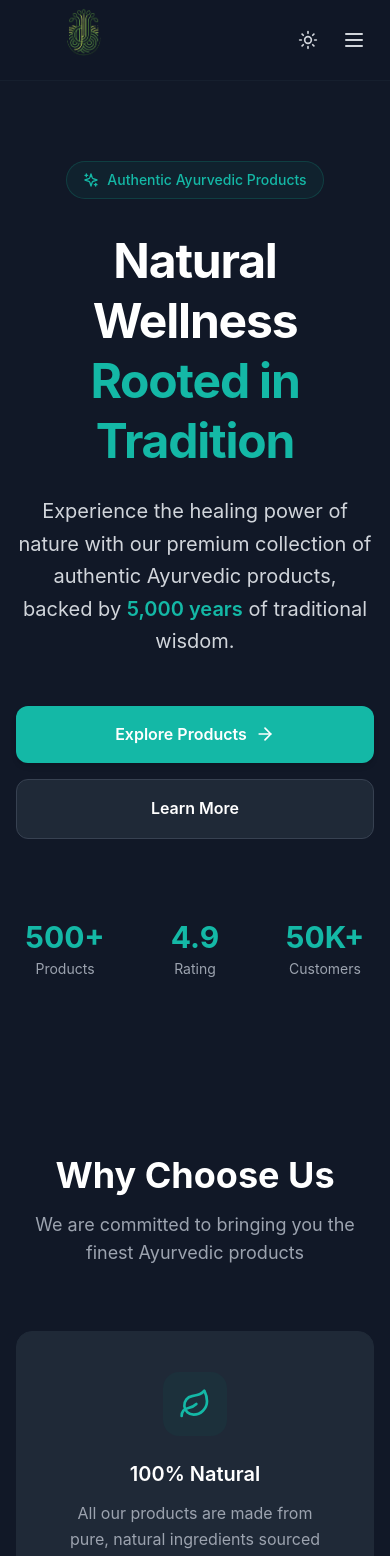
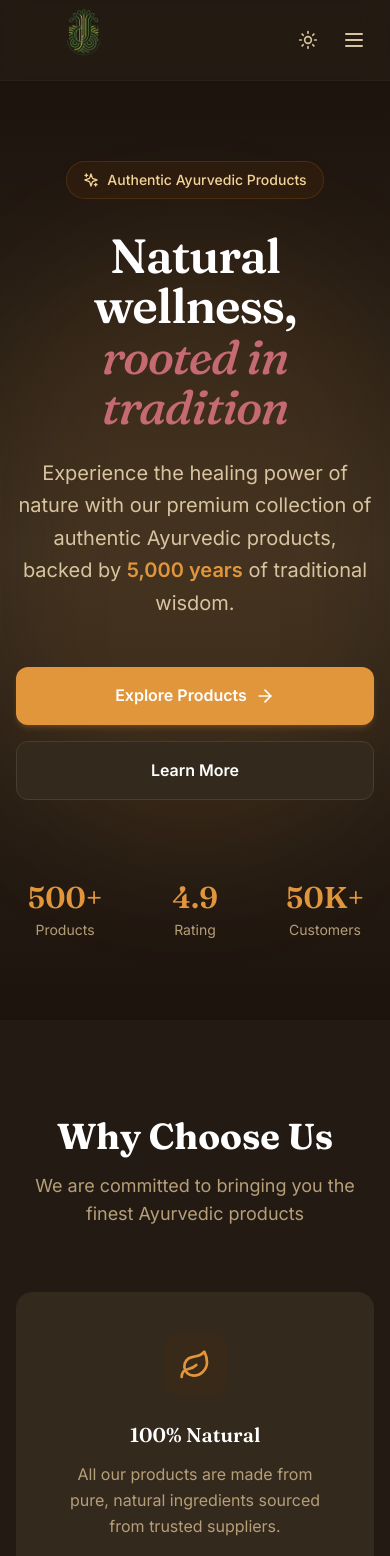
Before and after one commit to Snd3sh/ayurveda-ui, a React (Vite) app: page / in a window 390 px wide. Shown: the top 1556 px of the page. Built offline with nearby package versions, Linux system fonts and the light colour scheme; no server answers.

Commit message:
Update website UI and theme

```diff
--- a/src/index.css
+++ b/src/index.css
@@ -1,3 +1,5 @@
+@import url("https://fonts.googleapis.com/css2?family=Fraunces:ital,opsz,wght@0,9..144,400;0,9..144,500;0,9..144,600;0,9..144,700;1,9..144,500&family=Inter:wght@400;500;600;700&display=swap");
+
 @tailwind base;
 @tailwind components;
 @tailwind utilities;
@@ -25,6 +27,14 @@
   -moz-osx-font-smoothing: grayscale;
 }
 
+/* Headings use the display serif everywhere by default */
+h1,
+h2,
+h3,
+h4 {
+  font-family: "Fraunces", Georgia, serif;
+}
+
 /* ============================================
    BODY
    ============================================ */
@@ -33,8 +43,8 @@ body {
   margin: 0;
   min-height: 100vh;
 
-  background-color: #ffffff;
-  color: #0f172a;
+  background-color: #fffcf6;
+  color: #2b1d14;
 
   transition:
     background-color 300ms ease,
@@ -44,8 +54,8 @@ body {
 /* Dark mode */
 
 html.dark body {
-  background-color: #111827;
-  color: #f9fafb;
+  background-color: #1c130d;
+  color: #f3e7d0;
 }
 
 /* ============================================
@@ -115,30 +125,30 @@ img {
 }
 
 ::-webkit-scrollbar-track {
-  background: #f1f5f9;
+  background: #f5ebd8;
 }
 
 ::-webkit-scrollbar-thumb {
-  background: #cbd5e1;
+  background: #d8c4a0;
   border-radius: 999px;
 }
 
 ::-webkit-scrollbar-thumb:hover {
-  background: #94a3b8;
+  background: #e2963b;
 }
 
 /* Dark scrollbar */
 
 html.dark ::-webkit-scrollbar-track {
-  background: #111827;
+  background: #1c130d;
 }
 
 html.dark ::-webkit-scrollbar-thumb {
-  background: #374151;
+  background: #4a3d2e;
 }
 
 html.dark ::-webkit-scrollbar-thumb:hover {
-  background: #4b5563;
+  background: #e2963b;
 }
 
 /* ============================================
@@ -146,6 +156,20 @@ html.dark ::-webkit-scrollbar-thumb:hover {
    ============================================ */
 
 ::selection {
-  background: #14b8a6;
-  color: white;
+  background: #e2963b;
+  color: #2b1d14;
 }
+
+/* ============================================
+   SHIMMER (used for skeletons / signature sheen)
+   ============================================ */
+
+.shimmer-sheen {
+  background: linear-gradient(
+    110deg,
+    transparent 40%,
+    rgba(226, 150, 59, 0.35) 50%,
+    transparent 60%
+  );
+  background-size: 200% 100%;
+}
--- a/src/pages/Contact.tsx
+++ b/src/pages/Contact.tsx
@@ -49,7 +49,7 @@ const Contact = () => {
                 </div>
                 <div>
                   <h3 className="font-semibold text-lg text-gray-900 dark:text-white mb-1">Phone</h3>
-                  <p className="text-gray-600 dark:text-gray-400">+1 234 567 8900</p>
+                  <p className="text-gray-600 dark:text-gray-400">+977 98794 32101</p>
                 </div>
               </div>
               <div className="flex items-start gap-4 p-4 rounded-xl hover:bg-gray-50 dark:hover:bg-gray-700/30 transition-colors">
@@ -59,9 +59,9 @@ const Contact = () => {
                 <div>
                   <h3 className="font-semibold text-lg text-gray-900 dark:text-white mb-1">Address</h3>
                   <p className="text-gray-600 dark:text-gray-400">
-                    123 Wellness Street
+                    Bhalupahad
                     <br />
-                    Health City, HC 12345
+                    Pokhara
                     <br />
                     India
                   </p>
--- a/src/pages/Home.tsx
+++ b/src/pages/Home.tsx
@@ -1,21 +1,21 @@
-import { Link } from 'react-router-dom';
-import { ArrowRight, Leaf, Heart, Shield, Sparkles } from 'lucide-react';
-import { useEffect } from 'react';
-import { clearAuthCache } from '../utils/adminAuth';
+import { Link } from "react-router-dom";
+import { ArrowRight, Leaf, Heart, Shield, Sparkles } from "lucide-react";
+import { useEffect } from "react";
+import { clearAuthCache } from "../utils/adminAuth";
 
 const Home = () => {
   // Check for token in URL (from OAuth callback for non-admin users)
   useEffect(() => {
     const urlParams = new URLSearchParams(window.location.search);
-    const tokenFromUrl = urlParams.get('token');
+    const tokenFromUrl = urlParams.get("token");
 
     if (tokenFromUrl) {
-      console.log('[Home] 🔑 Token found in URL, storing in localStorage');
-      localStorage.setItem('auth_token', tokenFromUrl);
-      console.log('[Home] ✅ Token stored in localStorage');
+      console.log("[Home] 🔑 Token found in URL, storing in localStorage");
+      localStorage.setItem("auth_token", tokenFromUrl);
+      console.log("[Home] ✅ Token stored in localStorage");
 
       // Remove token from URL
-      window.history.replaceState({}, '', '/');
+      window.history.replaceState({}, "", "/");
 
       // Clear auth cache to force fresh check
       clearAuthCache();
@@ -24,27 +24,37 @@ const Home = () => {
 
   return (
     <div className="animate-fade-in">
-      {/* Hero Section - Clean & Minimal */}
-      <section className="relative min-h-[85vh] flex items-center bg-gradient-to-b from-white via-teal-50/20 to-white dark:from-gray-900 dark:via-gray-900 dark:to-gray-900 overflow-hidden">
+      {/* Hero Section */}
+      <section className="relative min-h-[85vh] flex items-center bg-gradient-to-b from-[#FBF3E4] via-[#FAEACB]/40 to-[#FFFCF6] dark:from-[#1C130D] dark:via-[#33291D] dark:to-[#1C130D] overflow-hidden">
+        {/* Soft radial warmth behind headline */}
+        <div className="pointer-events-none absolute inset-0 flex items-center justify-center">
+          <div className="w-[600px] h-[600px] rounded-full bg-primary/10 dark:bg-primary/10 blur-3xl" />
+        </div>
 
         <div className="max-w-7xl mx-auto px-4 sm:px-6 lg:px-8 relative z-10 w-full py-20">
           <div className="max-w-4xl mx-auto text-center space-y-8">
             {/* Badge */}
-            <div className="inline-flex items-center gap-2 px-4 py-2 rounded-full bg-teal-50 dark:bg-teal-900/20 border border-teal-100 dark:border-teal-800/50 text-sm text-primary font-medium">
+            <div className="inline-flex items-center gap-2 px-4 py-2 rounded-full bg-teal-50 dark:bg-teal-900/30 border border-teal-200 dark:border-teal-800/50 text-sm text-secondary dark:text-teal-200 font-medium">
               <Sparkles className="w-4 h-4" />
               <span>Authentic Ayurvedic Products</span>
             </div>
 
             {/* Main Heading */}
             <div className="space-y-6">
-              <h1 className="text-5xl md:text-6xl lg:text-7xl font-bold leading-tight tracking-tight">
-                <span className="text-gray-900 dark:text-white">Natural Wellness</span>
+              <h1 className="font-serif text-5xl md:text-6xl lg:text-7xl font-semibold leading-[1.05] tracking-tight">
+                <span className="text-gray-900 dark:text-white">
+                  Natural wellness,
+                </span>
                 <br />
-                <span className="text-primary">Rooted in Tradition</span>
+                <span className="italic text-accent dark:text-maroon-300">
+                  rooted in tradition
+                </span>
               </h1>
               <p className="text-xl md:text-2xl text-gray-600 dark:text-gray-300 leading-relaxed max-w-2xl mx-auto">
-                Experience the healing power of nature with our premium collection of authentic Ayurvedic products,
-                backed by <span className="text-primary font-semibold">5,000 years</span> of traditional wisdom.
+                Experience the healing power of nature with our premium
+                collection of authentic Ayurvedic products, backed by{" "}
+                <span className="text-primary font-semibold">5,000 years</span>{" "}
+                of traditional wisdom.
               </p>
             </div>
 
@@ -52,14 +62,14 @@ const Home = () => {
             <div className="flex flex-col sm:flex-row gap-4 justify-center pt-4">
               <Link
                 to="/products"
-                className="group inline-flex items-center justify-center bg-primary text-white px-8 py-4 rounded-xl font-semibold hover:bg-secondary transition-all duration-200 shadow-md hover:shadow-lg"
+                className="group inline-flex items-center justify-center bg-primary text-white px-8 py-4 rounded-xl font-semibold hover:bg-secondary active:scale-[0.97] transition-all duration-200 shadow-md shadow-primary/20 hover:shadow-lg hover:shadow-primary/30"
               >
                 <span>Explore Products</span>
                 <ArrowRight className="ml-2 w-5 h-5 group-hover:translate-x-1 transition-transform" />
               </Link>
               <Link
                 to="/about"
-                className="inline-flex items-center justify-center bg-white dark:bg-gray-800 text-gray-900 dark:text-white border border-gray-200 dark:border-gray-700 px-8 py-4 rounded-xl font-semibold hover:bg-gray-50 dark:hover:bg-gray-800/50 transition-all duration-200"
+                className="inline-flex items-center justify-center bg-white dark:bg-gray-800 text-gray-900 dark:text-white border border-gray-200 dark:border-gray-700 px-8 py-4 rounded-xl font-semibold hover:border-primary/40 hover:bg-gray-50 dark:hover:bg-gray-800/50 active:scale-[0.97] transition-all duration-200"
               >
                 Learn More
               </Link>
@@ -68,16 +78,28 @@ const Home = () => {
             {/* Stats */}
             <div className="grid grid-cols-3 gap-8 pt-12 max-w-2xl mx-auto">
               <div className="text-center">
-                <div className="text-3xl font-bold text-primary mb-1">500+</div>
-                <div className="text-sm text-gray-600 dark:text-gray-400">Products</div>
+                <div className="font-serif text-3xl font-semibold text-primary mb-1">
+                  500+
+                </div>
+                <div className="text-sm text-gray-600 dark:text-gray-400">
+                  Products
+                </div>
               </div>
               <div className="text-center">
-                <div className="text-3xl font-bold text-primary mb-1">4.9</div>
-                <div className="text-sm text-gray-600 dark:text-gray-400">Rating</div>
+                <div className="font-serif text-3xl font-semibold text-primary mb-1">
+                  4.9
+                </div>
+                <div className="text-sm text-gray-600 dark:text-gray-400">
+                  Rating
+                </div>
               </div>
               <div className="text-center">
-                <div className="text-3xl font-bold text-primary mb-1">50K+</div>
-                <div className="text-sm text-gray-600 dark:text-gray-400">Customers</div>
+                <div className="font-serif text-3xl font-semibold text-primary mb-1">
+                  50K+
+                </div>
+                <div className="text-sm text-gray-600 dark:text-gray-400">
+                  Customers
+                </div>
               </div>
             </div>
           </div>
@@ -100,27 +122,36 @@ const Home = () => {
               <div className="inline-flex items-center justify-center w-16 h-16 bg-teal-50 dark:bg-teal-900/20 rounded-2xl mb-6 group-hover:bg-teal-100 dark:group-hover:bg-teal-900/30 transition-colors">
                 <Leaf className="w-8 h-8 text-primary" />
               </div>
-              <h3 className="text-xl font-semibold mb-3 text-gray-900 dark:text-white">100% Natural</h3>
+              <h3 className="text-xl font-semibold mb-3 text-gray-900 dark:text-white">
+                100% Natural
+              </h3>
               <p className="text-gray-600 dark:text-gray-400 leading-relaxed">
-                All our products are made from pure, natural ingredients sourced from trusted suppliers.
+                All our products are made from pure, natural ingredients sourced
+                from trusted suppliers.
               </p>
             </div>
             <div className="text-center p-10 bg-white dark:bg-gray-800 rounded-2xl border border-gray-100 dark:border-gray-800 hover:border-primary/20 dark:hover:border-primary/20 transition-all duration-200 group">
               <div className="inline-flex items-center justify-center w-16 h-16 bg-teal-50 dark:bg-teal-900/20 rounded-2xl mb-6 group-hover:bg-teal-100 dark:group-hover:bg-teal-900/30 transition-colors">
                 <Heart className="w-8 h-8 text-primary" />
               </div>
-              <h3 className="text-xl font-semibold mb-3 text-gray-900 dark:text-white">Wellness Focused</h3>
+              <h3 className="text-xl font-semibold mb-3 text-gray-900 dark:text-white">
+                Wellness Focused
+              </h3>
               <p className="text-gray-600 dark:text-gray-400 leading-relaxed">
-                Designed to promote holistic health and well-being through ancient Ayurvedic wisdom.
+                Designed to promote holistic health and well-being through
+                ancient Ayurvedic wisdom.
               </p>
             </div>
             <div className="text-center p-10 bg-white dark:bg-gray-800 rounded-2xl border border-gray-100 dark:border-gray-800 hover:border-primary/20 dark:hover:border-primary/20 transition-all duration-200 group">
               <div className="inline-flex items-center justify-center w-16 h-16 bg-teal-50 dark:bg-teal-900/20 rounded-2xl mb-6 group-hover:bg-teal-100 dark:group-hover:bg-teal-900/30 transition-colors">
                 <Shield className="w-8 h-8 text-primary" />
               </div>
-              <h3 className="text-xl font-semibold mb-3 text-gray-900 dark:text-white">Quality Assured</h3>
+              <h3 className="text-xl font-semibold mb-3 text-gray-900 dark:text-white">
+                Quality Assured
+              </h3>
               <p className="text-gray-600 dark:text-gray-400 leading-relaxed">
-                Every product undergoes rigorous quality testing to ensure purity and effectiveness.
+                Every product undergoes rigorous quality testing to ensure
+                purity and effectiveness.
               </p>
             </div>
           </div>
--- a/tailwind.config.js
+++ b/tailwind.config.js
@@ -4,28 +4,74 @@ export default {
   content: ["./index.html", "./src/**/*.{js,ts,jsx,tsx}"],
   theme: {
     extend: {
+      fontFamily: {
+        // Display serif for headings — evokes manuscript / tradition
+        serif: ["Fraunces", "Georgia", "serif"],
+        // Body sans stays clean and readable
+        sans: [
+          "Inter",
+          "system-ui",
+          "-apple-system",
+          "BlinkMacSystemFont",
+          "Segoe UI",
+          "Roboto",
+          "sans-serif",
+        ],
+      },
       colors: {
-        primary: "#14B8A6",
-        secondary: "#0D9488",
-        accent: "#5EEAD4",
+        // Saffron / marigold — primary accent
+        primary: "#E2963B",
+        secondary: "#C97A22",
+        accent: "#7A2333", // deep maroon accent for contrast highlights
 
+        // "teal" scale repurposed as the saffron/marigold accent scale so
+        // existing teal-* utility classes across the app pick up the new palette
         teal: {
-          50: "#f0fdfa",
-          100: "#ccfbf1",
-          200: "#99f6e4",
-          300: "#5eead4",
-          400: "#2dd4bf",
-          500: "#14b8a6",
-          600: "#0d9488",
-          700: "#0f766e",
-          800: "#115e59",
-          900: "#134e4a",
+          50: "#FDF6EA",
+          100: "#FAEACB",
+          200: "#F3D398",
+          300: "#EBBA6C",
+          400: "#E2963B",
+          500: "#C97A22",
+          600: "#A8621A",
+          700: "#874E16",
+          800: "#6B3E13",
+          900: "#4A2A0D",
         },
 
-        lightBg: "#FAFCFB",
-        darkBg: "#0F172A",
-        lightText: "#1F2937",
-        darkText: "#F9FAFB",
+        // Deep maroon scale for secondary accents / contrast text
+        maroon: {
+          50: "#FBEEEF",
+          100: "#F0CFD2",
+          200: "#DE9CA1",
+          300: "#C56A71",
+          400: "#A3414A",
+          500: "#7A2333",
+          600: "#631C29",
+          700: "#4A1620",
+          800: "#341018",
+          900: "#220A10",
+        },
+
+        // "gray" scale repurposed as warm sandalwood/espresso neutrals so
+        // every existing gray-* class (light & dark mode) reads warm, not cool
+        gray: {
+          50: "#FBF6EC",
+          100: "#F5EBD8",
+          200: "#EADCC2",
+          300: "#D8C4A0",
+          400: "#B69E78",
+          500: "#8F7A5C",
+          600: "#6B5A44",
+          700: "#4A3D2E",
+          800: "#33291D",
+          900: "#231B13",
+        },
+
+        lightBg: "#FBF3E4",
+        darkBg: "#1C130D",
+        lightText: "#2B1D14",
+        darkText: "#F3E7D0",
       },
       animation: {
         "fade-in": "fadeIn 0.5s ease-in-out",
@@ -38,6 +84,9 @@ export default {
         "fade-in-up": "fadeInUp 0.8s ease-out",
         "grid-move": "gridMove 20s linear infinite",
         gradient: "gradient 3s ease infinite",
+        "reveal-up": "revealUp 0.35s cubic-bezier(0.22, 1, 0.36, 1) forwards",
+        "pop-in": "popIn 0.4s cubic-bezier(0.34, 1.56, 0.64, 1) forwards",
+        shimmer: "shimmer 2.5s linear infinite",
       },
       keyframes: {
         fadeIn: {
@@ -78,6 +127,18 @@ export default {
           "0%, 100%": { backgroundPosition: "0% 50%" },
           "50%": { backgroundPosition: "100% 50%" },
         },
+        revealUp: {
+          "0%": { transform: "translateY(100%)", opacity: "0" },
+          "100%": { transform: "translateY(0)", opacity: "1" },
+        },
+        popIn: {
+          "0%": { transform: "scale(0.6)", opacity: "0" },
+          "100%": { transform: "scale(1)", opacity: "1" },
+        },
+        shimmer: {
+          "0%": { backgroundPosition: "-200% 0" },
+          "100%": { backgroundPosition: "200% 0" },
+        },
       },
     },
   },
```
Also changed, not shown: src/components/Navbar.tsx (+82 -45 lines), src/pages/ProductDetails.tsx (+16 -9 lines), src/pages/Products.tsx (+47 -5 lines), 2 other files (tests, documents, lock files or other folders).
